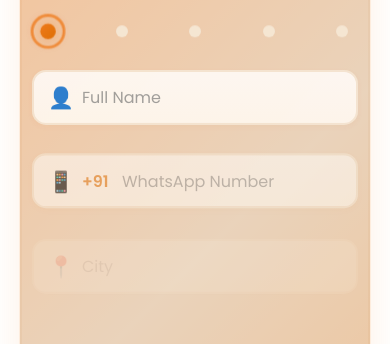
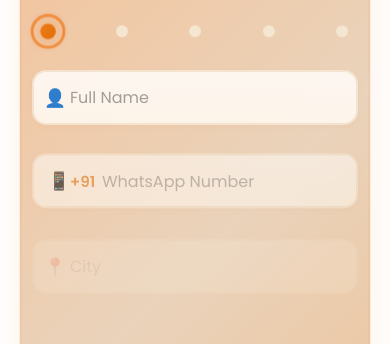
Before and after one commit to KrishDhiman01/kaave, a plain HTML site: page index.html in a window 390 px wide. Shown: the part 160-504 px from the top of the page. Drawn offline with nearby package versions, Linux system fonts and the light colour scheme.

Commit message:
Refine input styles for mobile responsiveness
Adjusted padding and label positioning for better mobile input spacing.

```diff
--- a/index.html
+++ b/index.html
@@ -958,9 +958,14 @@
         }
         input,
         select {
-          padding: 14px 14px 14px 44px;
+          /* Reduce left padding for better spacing on mobile, especially with icons/prefix */
+          padding: 14px 12px 14px 38px;
           font-size: 0.98rem;
           margin-top: 15px;
+        }
+        /* WhatsApp input with prefix: reduce left padding further for mobile */
+        .input-prefix-group input[type="tel"] {
+          padding-left: 70px !important;
         }
         .input-wrapper,
         .input-prefix-group {
@@ -978,6 +983,43 @@
         }
         .success-icon {
           font-size: 3rem;
+        }
+        /* Adjust floating label for input-wrapper (normal fields) */
+        .input-wrapper label {
+          left: 38px;
+          top: 50%;
+          transform: translateY(-50%);
+          font-size: 1rem;
+        }
+        .input-wrapper input:focus ~ label,
+        .input-wrapper input:not(:placeholder-shown) ~ label,
+        .input-wrapper select:focus ~ label,
+        .input-wrapper select:not([value=""]) ~ label {
+          top: -10px;
+          left: 8px;
+          font-size: 0.75rem;
+        }
+        /* Adjust floating label for input-prefix-group (WhatsApp input) */
+        .input-prefix-group label {
+          left: 70px;
+          top: 50%;
+          transform: translateY(-50%);
+          font-size: 1rem;
+        }
+        .input-prefix-group input:focus ~ label,
+        .input-prefix-group input:not(:placeholder-shown) ~ label {
+          top: -10px;
+          left: 8px;
+          font-size: 0.75rem;
+        }
+        /* Adjust icon and prefix for less left spacing */
+        .input-icon {
+          left: 12px;
+          font-size: 1.1rem;
+        }
+        .input-prefix-group .input-prefix {
+          left: 38px;
+          font-size: 0.95rem;
         }
       }
     </style>
```
